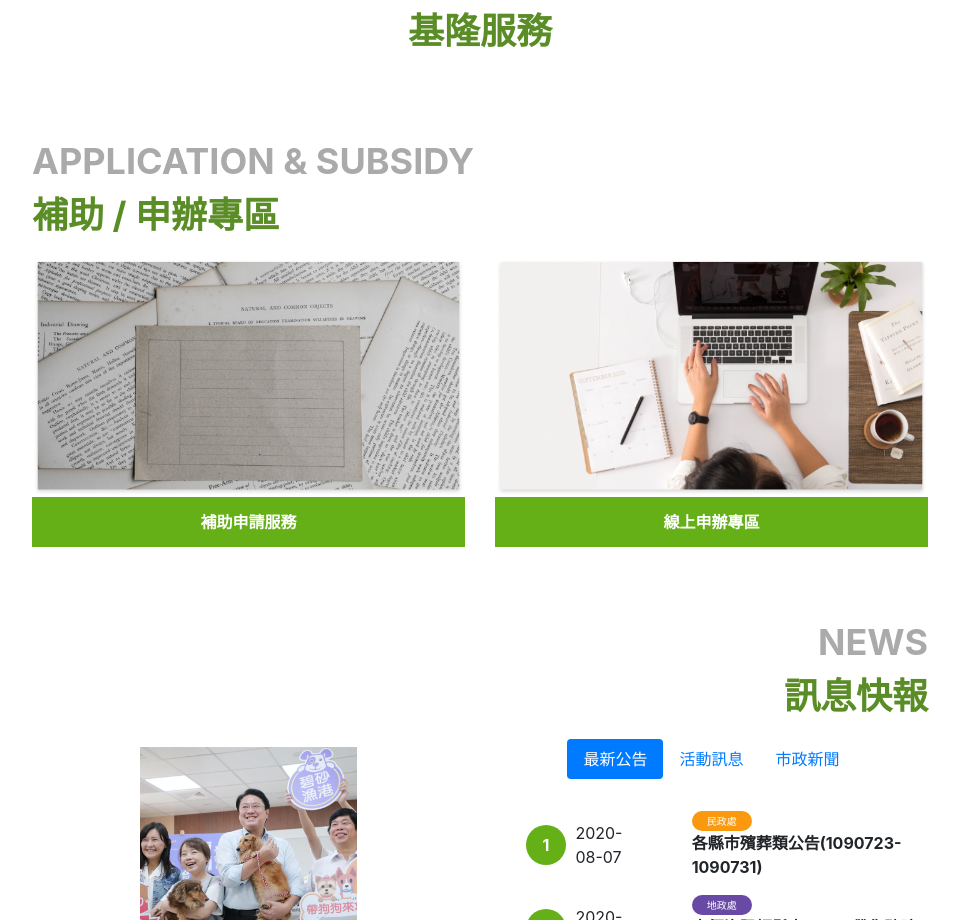
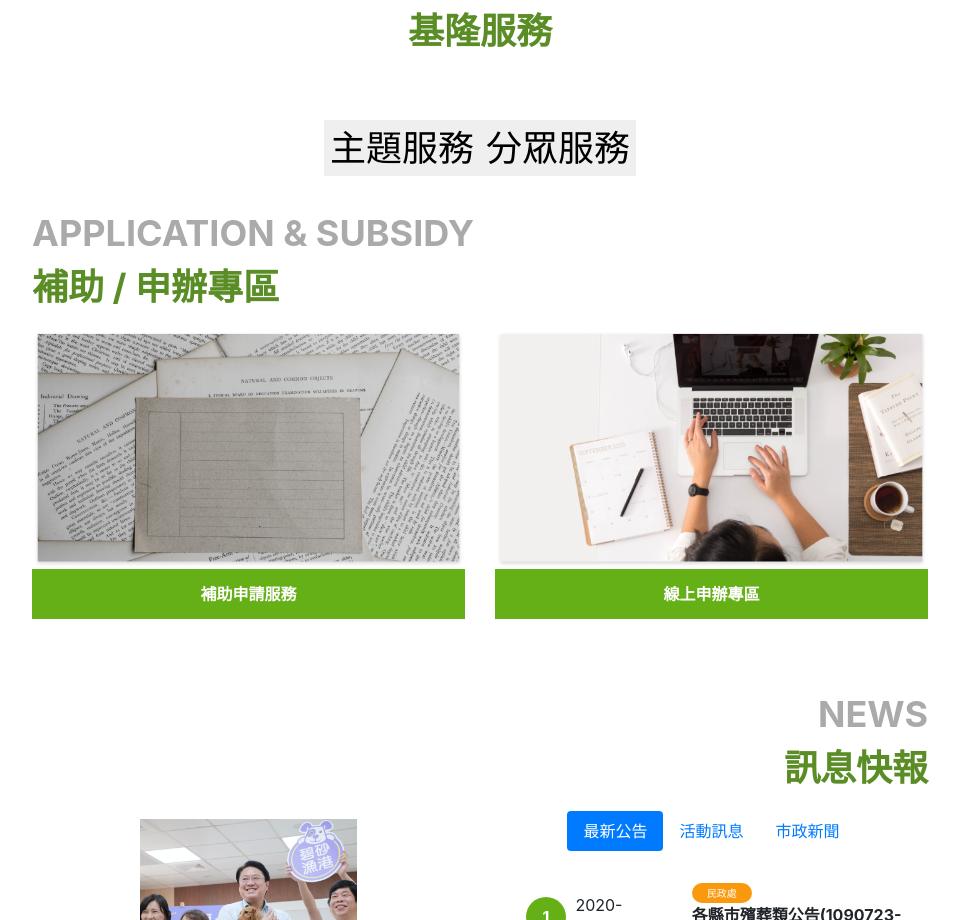
Before and after one commit to pauleezz/Keelung-Website, a React (Create React App) app: page / in a window 1280 px wide. Shown: the part 1040-1960 px from the top of the page, without its empty margins (160-1120 px from the left). Built offline with nearby package versions, Linux system fonts and the light colour scheme.

Commit message:
add switch icon

```diff
--- a/src/Container/Home.jsx
+++ b/src/Container/Home.jsx
@@ -17,6 +17,10 @@ class Home extends Component {
 
         <div className="app">
           <KeelungService />
+          <div className="d-flex flex-row align-items-start justify-content-center home-title mt-3">
+            <button className="switch_left">主題服務</button>
+            <button className="switch_left">分眾服務</button>
+          </div>
 
           <div className="big-block">
             <div className="d-flex flex-column align-items-start justify-content-center home-title mb-3">
```
